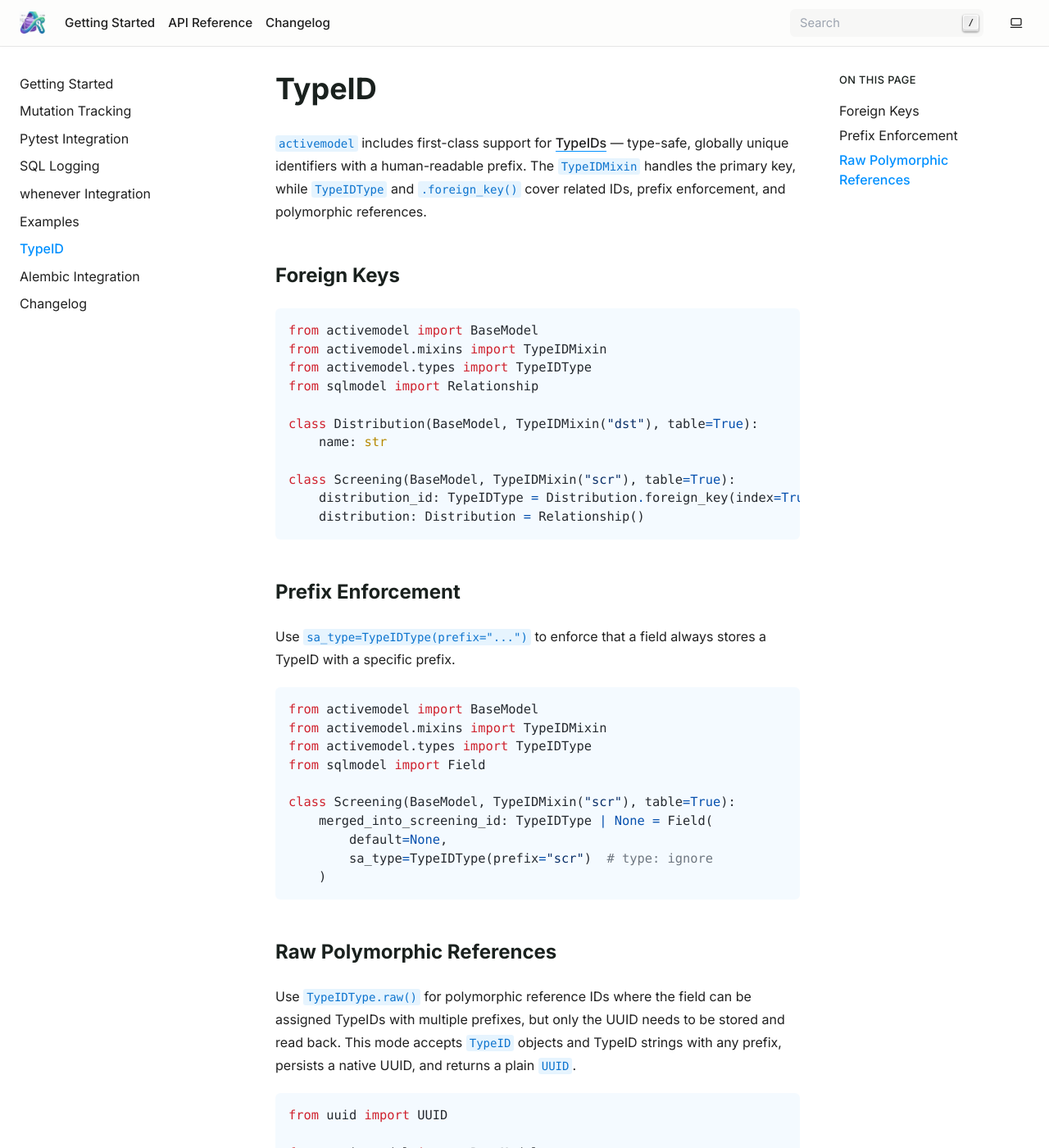
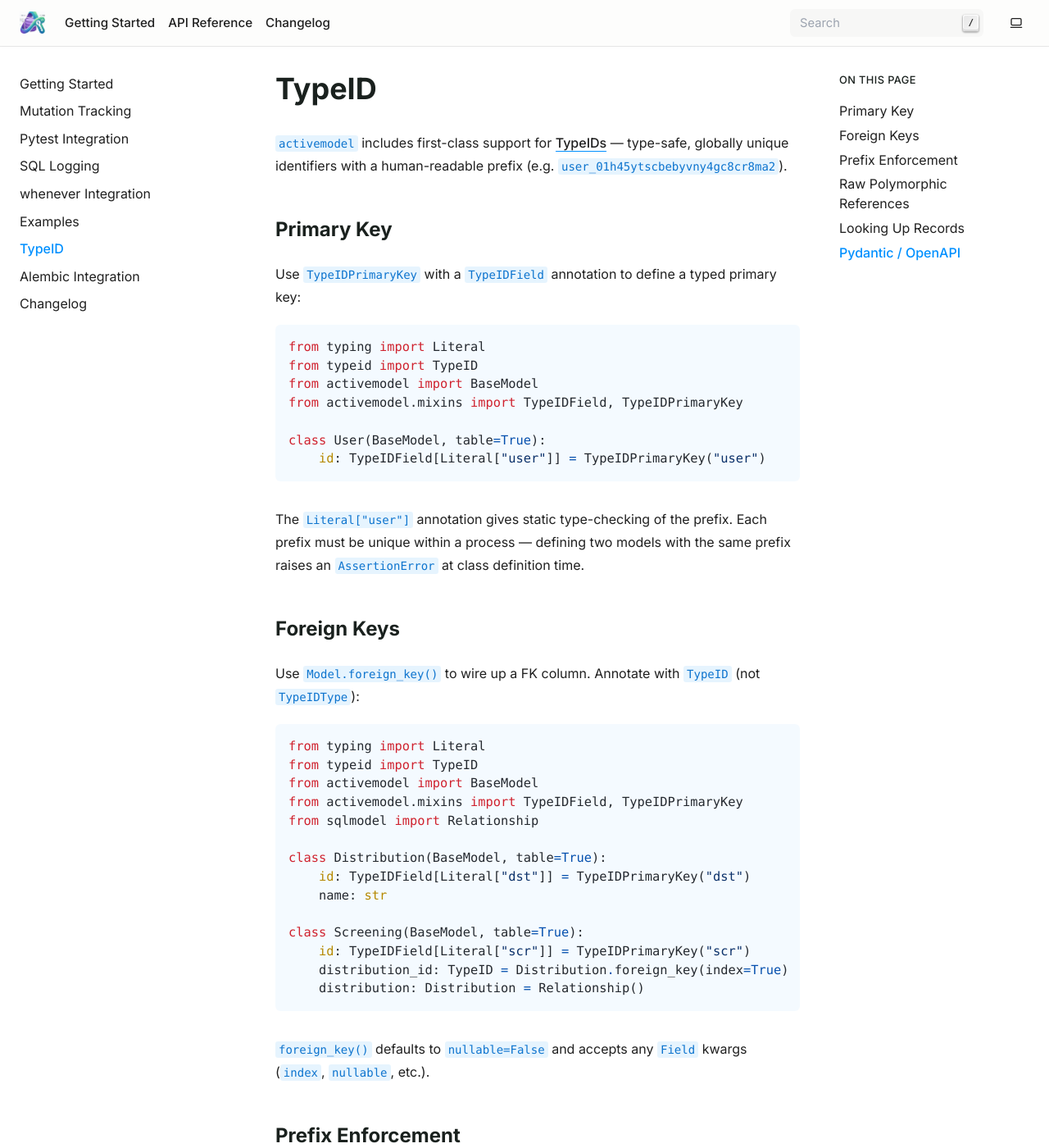
Before and after one commit to iloveitaly/activemodel, a Sphinx documentation site: the page built from docs/typeid.md, in a window 1280 px wide and 1400 px high. Shown: the whole window at 82% size. Built offline with Sphinx 7.4.7, drawn with Linux system fonts in a browser that asks for light colours; pages that are not in the unit, such as notebooks, are missing from menus; some of the changed text lies outside the part shown.

Commit message:
docs: update TypeID documentation with usage patterns
- Clarify primary key definition using TypeIDField and TypeIDPrimaryKey.
- Document correct usage for foreign keys, prefix enforcement, and raw polymorphic references.
- Add sections on record lookup and OpenAPI/Pydantic serialization behavior.

Generated-by: aiautocommit

````diff
--- a/docs/typeid.md
+++ b/docs/typeid.md
@@ -1,55 +1,82 @@
 # TypeID
 
-`activemodel` includes first-class support for [TypeIDs](https://github.com/jetpack-io/typeid) — type-safe, globally unique identifiers with a human-readable prefix. The `TypeIDMixin` handles the primary key, while `TypeIDType` and `.foreign_key()` cover related IDs, prefix enforcement, and polymorphic references.
+`activemodel` includes first-class support for [TypeIDs](https://github.com/jetpack-io/typeid) — type-safe, globally unique identifiers with a human-readable prefix (e.g. `user_01h45ytscbebyvny4gc8cr8ma2`).
+
+## Primary Key
+
+Use `TypeIDPrimaryKey` with a `TypeIDField` annotation to define a typed primary key:
+
+```python
+from typing import Literal
+from typeid import TypeID
+from activemodel import BaseModel
+from activemodel.mixins import TypeIDField, TypeIDPrimaryKey
+
+class User(BaseModel, table=True):
+    id: TypeIDField[Literal["user"]] = TypeIDPrimaryKey("user")
+```
+
+The `Literal["user"]` annotation gives static type-checking of the prefix. Each prefix must be unique within a process — defining two models with the same prefix raises an `AssertionError` at class definition time.
 
 ## Foreign Keys
 
+Use `Model.foreign_key()` to wire up a FK column. Annotate with `TypeID` (not `TypeIDType`):
+
 ```python
+from typing import Literal
+from typeid import TypeID
 from activemodel import BaseModel
-from activemodel.mixins import TypeIDMixin
-from activemodel.types import TypeIDType
+from activemodel.mixins import TypeIDField, TypeIDPrimaryKey
 from sqlmodel import Relationship
 
-class Distribution(BaseModel, TypeIDMixin("dst"), table=True):
+class Distribution(BaseModel, table=True):
+    id: TypeIDField[Literal["dst"]] = TypeIDPrimaryKey("dst")
     name: str
 
-class Screening(BaseModel, TypeIDMixin("scr"), table=True):
-    distribution_id: TypeIDType = Distribution.foreign_key(index=True)
+class Screening(BaseModel, table=True):
+    id: TypeIDField[Literal["scr"]] = TypeIDPrimaryKey("scr")
+    distribution_id: TypeID = Distribution.foreign_key(index=True)
     distribution: Distribution = Relationship()
 ```
 
+`foreign_key()` defaults to `nullable=False` and accepts any `Field` kwargs (`index`, `nullable`, etc.).
+
 ## Prefix Enforcement
 
-Use `sa_type=TypeIDType(prefix="...")` to enforce that a field always stores a TypeID with a specific prefix.
+For FK fields that must carry a specific prefix — such as self-referential foreign keys — use `sa_type=TypeIDType(prefix="...")`. The annotation stays as `TypeID`:
 
 ```python
+from typeid import TypeID
 from activemodel import BaseModel
-from activemodel.mixins import TypeIDMixin
+from activemodel.mixins import TypeIDField, TypeIDPrimaryKey
 from activemodel.types import TypeIDType
 from sqlmodel import Field
 
-class Screening(BaseModel, TypeIDMixin("scr"), table=True):
-    merged_into_screening_id: TypeIDType | None = Field(
+class Screening(BaseModel, table=True):
+    id: TypeIDField[Literal["scr"]] = TypeIDPrimaryKey("scr")
+    merged_into_screening_id: TypeID | None = Field(
         default=None,
-        sa_type=TypeIDType(prefix="scr")  # type: ignore
+        sa_type=TypeIDType(prefix="scr"),  # type: ignore
     )
 ```
 
+`TypeIDType` appears only in `sa_type=`, never as the field annotation. Assigning a TypeID with the wrong prefix raises `TypeIDValidationError`.
+
 ## Raw Polymorphic References
 
-Use `TypeIDType.raw()` for polymorphic reference IDs where the field can be assigned TypeIDs with multiple prefixes, but only the UUID needs to be stored and read back. This mode accepts `TypeID` objects and TypeID strings with any prefix, persists a native UUID, and returns a plain `UUID`.
+Use `TypeIDType.raw()` when a field can reference objects of multiple different types (and thus different TypeID prefixes). The field accepts TypeIDs of any prefix on write, but only the underlying UUID is persisted — on read it returns a plain `UUID` with no prefix attached.
 
 ```python
 from uuid import UUID
-
+from typing import Literal
+from typeid import TypeID
 from activemodel import BaseModel
 from activemodel.mixins import TypeIDPrimaryKey
 from activemodel.types import TypeIDType
 from sqlmodel import Field
-from typeid import TypeID
 
 class Event(BaseModel, table=True):
-    id: TypeID = TypeIDPrimaryKey("event")
+    id: TypeIDField[Literal["event"]] = TypeIDPrimaryKey("event")
     originating_id: UUID | None = Field(
         default=None,
         index=True,
@@ -57,8 +84,26 @@ class Event(BaseModel, table=True):
     )
 ```
 
-Because `raw()` fields return a stdlib `UUID` while TypeID objects are not directly comparable to `UUID`, use `.bytes` to compare them reliably:
+The field accepts `TypeID` objects, TypeID strings (`"prefix_xxx"`), stdlib `UUID`, and bare UUID strings on write. Because the field reads back as a stdlib `UUID` while TypeID objects are not directly comparable to `UUID`, use `.bytes` for comparisons:
 
 ```python
 assert event.originating_id.bytes == some_typeid.uuid_bytes
 ```
+
+Raw fields emit `{"type": "string", "format": "uuid"}` in the OpenAPI schema (not `typeid`).
+
+## Looking Up Records
+
+`Model.get()` accepts any of these equivalent forms:
+
+```python
+User.get(user_id)           # TypeID instance
+User.get(str(user_id))      # TypeID string, e.g. "user_01h45y..."
+User.get(user_id.uuid)      # uuid_utils.UUID
+User.get(uuid_obj)          # stdlib UUID
+User.get("01h45y...")       # bare UUID string
+```
+
+## Pydantic / OpenAPI
+
+Prefixed TypeID fields emit `{"type": "string", "format": "typeid"}` in the OpenAPI schema. Pydantic accepts both `TypeID` instances and plain strings (coerced via `TypeID.from_string`). In Python mode, `model_dump()` preserves `TypeID` objects; in JSON mode (`model_dump(mode="json")` or `model_dump_json()`), they serialize to their string representation.
````
